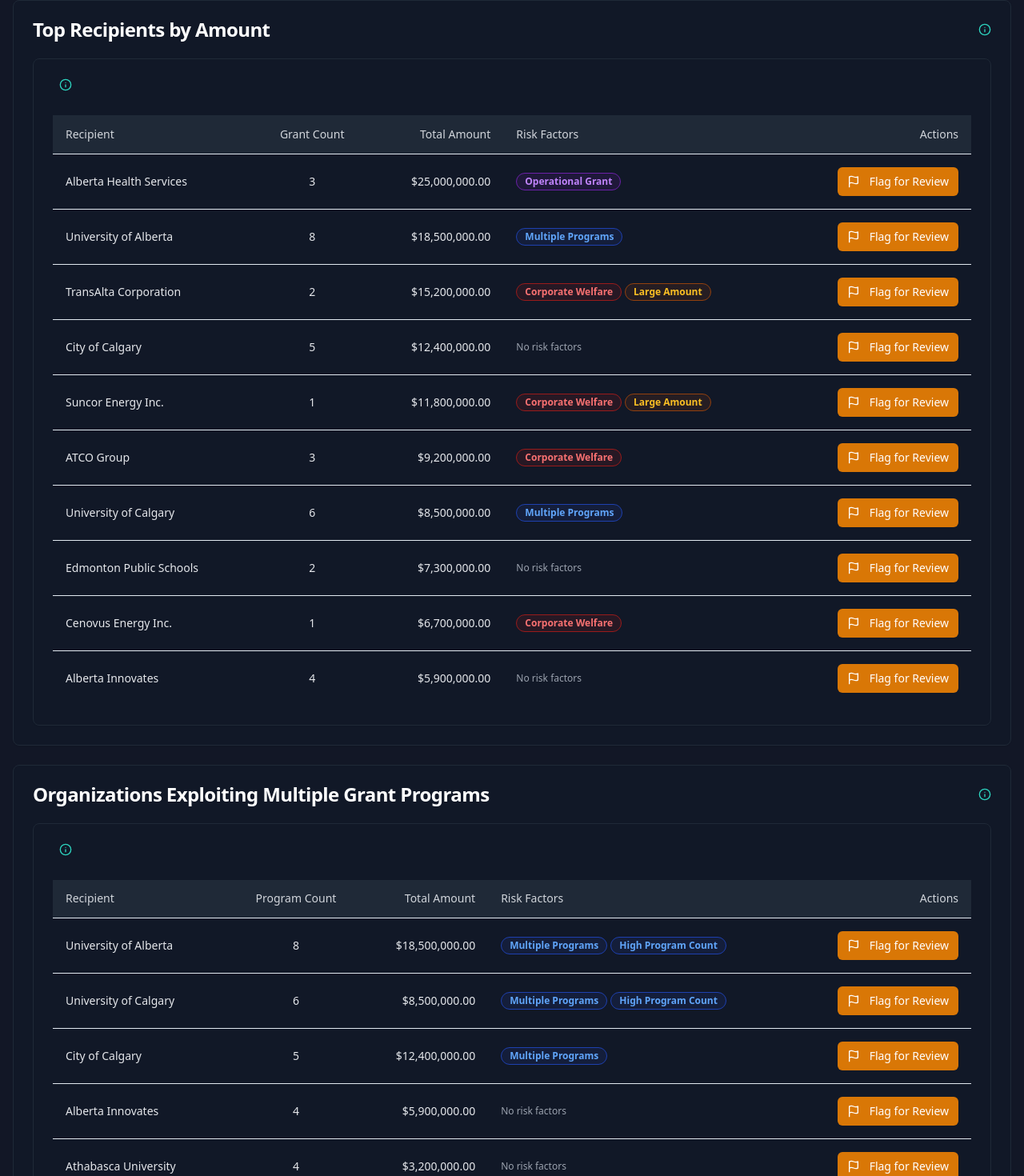
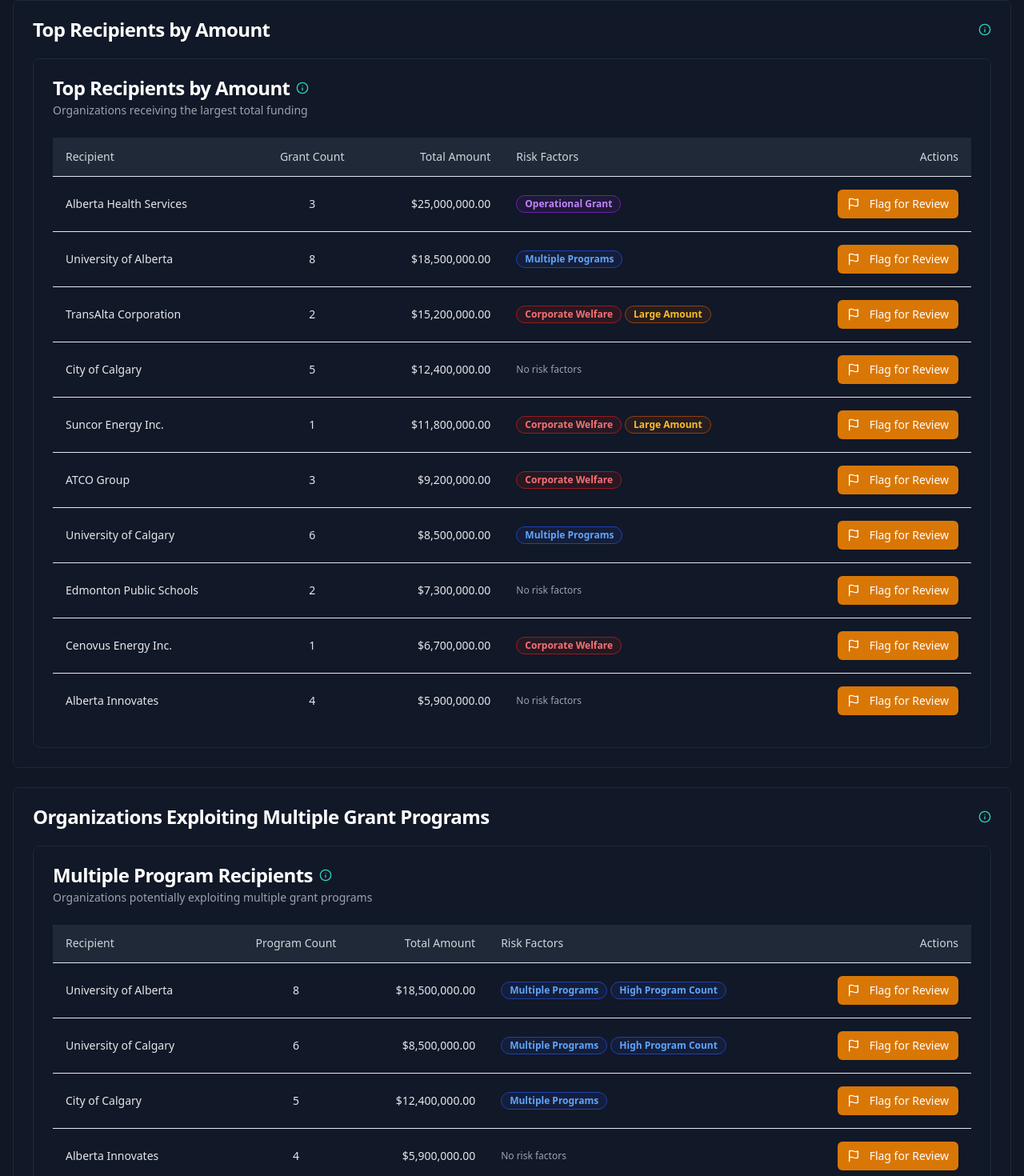
Before and after one commit to Hadi2525/alberta-spends-85, a React (Vite) app: page / in a window 1280 px wide. Shown: the part 1360-2830 px from the top of the page at 80% size. Built offline with nearby package versions, Linux system fonts and the light colour scheme.

Commit message:
Fix: Pass props to TopRecipientsTable and DataQualityCard
Pass the correct props to the TopRecipientsTable and DataQualityCard components to resolve the type errors.

```diff
--- a/src/components/Dashboard.tsx
+++ b/src/components/Dashboard.tsx
@@ -1,4 +1,3 @@
-
 import { useState, useEffect } from "react";
 import { Card, CardContent, CardHeader, CardTitle } from "@/components/ui/card";
 import { Bar, Line, Pie, Cell, XAxis, YAxis, CartesianGrid, Tooltip, Legend, ResponsiveContainer, BarChart, LineChart, PieChart } from "recharts";
@@ -58,7 +57,6 @@ const topRecipientsByProgramCount = [
   { id: "20", name: "SAIT", programCount: 3, totalAmount: 2200000, isFlagged: false, riskFactors: [] }
 ];
 
-// Modified to better align with corporate welfare analysis
 const programSpendingData = [
   { name: "Healthcare Infrastructure", value: 32500000, color: "#4338ca", riskLevel: "low" },
   { name: "Education Grants", value: 26800000, color: "#6d28d9", riskLevel: "low" },
@@ -85,7 +83,7 @@ const Dashboard = () => {
   const [searchQuery, setSearchQuery] = useState("");
   const [visualizationTab, setVisualizationTab] = useState("ministry");
   const [reviewListItems, setReviewListItems] = useState<any[]>([]);
-  const [isFilterExpanded, setIsFilterExpanded] = useState(true); // Always expanded
+  const [isFilterExpanded, setIsFilterExpanded] = useState(true);
   const [viewMode, setViewMode] = useState("dashboard");
   const { toast } = useToast();
 
@@ -165,7 +163,6 @@ const Dashboard = () => {
     compactDisplay: 'long'
   }).format(currentYearTotal);
 
-  // Generate ministry grant data when selectedMinistry changes
   useEffect(() => {
     if (selectedMinistry !== "ALL MINISTRIES") {
       console.log("Generating data for ministry:", selectedMinistry);
@@ -258,7 +255,6 @@ const Dashboard = () => {
   };
 
   const handleFlagRecipient = (id: string, flag: boolean) => {
-    // Update flagged status for recipients in both tables
     const updatedTopByAmount = topRecipientsByAmount.map(recipient =>
       recipient.id === id ? { ...recipient, isFlagged: flag } : recipient
     );
@@ -688,7 +684,10 @@ const Dashboard = () => {
           </CardHeader>
           <CardContent>
             <TopRecipientsTable
+              title="Top Recipients by Amount"
+              subtitle="Organizations receiving the largest total funding"
               recipients={topRecipientsByAmount}
+              onFlagRecipient={handleFlagRecipient}
               addToReviewList={addToReviewList}
               reviewListItems={reviewListItems}
               type="amount"
@@ -713,7 +712,10 @@ const Dashboard = () => {
           </CardHeader>
           <CardContent>
             <TopRecipientsTable
+              title="Multiple Program Recipients"
+              subtitle="Organizations potentially exploiting multiple grant programs"
               recipients={topRecipientsByProgramCount}
+              onFlagRecipient={handleFlagRecipient}
               addToReviewList={addToReviewList}
               reviewListItems={reviewListItems}
               type="programCount"
@@ -725,6 +727,8 @@ const Dashboard = () => {
       <div className="grid grid-cols-1 gap-6">
         <DataQualityCard
           issuesByField={dataQualityIssues}
+          flaggedItemsCount={reviewListItems.length}
+          onReviewList={() => setViewMode("review-list")}
           corporateWelfarePrograms={corporateWelfarePrograms}
           multipleGrantRecipients={multipleGrantRecipients}
         />
--- a/src/components/DataQualityCard.tsx
+++ b/src/components/DataQualityCard.tsx
@@ -13,12 +13,29 @@ interface DataQualityIssue {
   percentage: number;
 }
 
+// Added interfaces for the new props
+interface MultipleGrantRecipient {
+  recipient: string;
+  count: number;
+}
+
+interface Grant {
+  recipient: string;
+  ministry: string;
+  program: string;
+  amount: number;
+  [key: string]: any;
+}
+
 interface DataQualityCardProps {
   totalRecords?: number;
   issuesCount?: number;
   issuesByField: DataQualityIssue[];
   flaggedItemsCount?: number;
   onReviewList?: () => void;
+  // Add the missing props
+  corporateWelfarePrograms?: Grant[];
+  multipleGrantRecipients?: MultipleGrantRecipient[];
 }
 
 const DataQualityCard = ({
@@ -26,7 +43,10 @@ const DataQualityCard = ({
   issuesCount = 318,
   issuesByField,
   flaggedItemsCount = 0,
-  onReviewList
+  onReviewList,
+  // Include the new props with defaults
+  corporateWelfarePrograms = [],
+  multipleGrantRecipients = []
 }: DataQualityCardProps) => {
   const issuePercentage = (issuesCount / totalRecords) * 100;
   const hasWarning = issuePercentage > 10;
--- a/src/components/TopRecipientsTable.tsx
+++ b/src/components/TopRecipientsTable.tsx
@@ -19,12 +19,13 @@ interface Recipient {
 }
 
 interface TopRecipientsTableProps {
-  title: string;
-  subtitle: string;
+  title?: string;
+  subtitle?: string;
   recipients: Recipient[];
   type: 'amount' | 'programCount';
-  onFlagRecipient: (id: string, flag: boolean) => void;
+  onFlagRecipient?: (id: string, flag: boolean) => void;
   addToReviewList: (recipient: Recipient) => void;
+  reviewListItems?: any[]; // Added this missing prop
   flagButtonStyle?: string;
   flaggedButtonStyle?: string;
 }
@@ -36,6 +37,7 @@ const TopRecipientsTable = ({
   type,
   onFlagRecipient,
   addToReviewList,
+  reviewListItems = [], // Added with default
   flagButtonStyle = "bg-amber-600 hover:bg-amber-700 text-white",
   flaggedButtonStyle = "bg-green-600 hover:bg-green-700 text-white"
 }: TopRecipientsTableProps) => {
@@ -47,7 +49,9 @@ const TopRecipientsTable = ({
 
   const handleAddToReview = (recipient: Recipient) => {
     addToReviewList(recipient);
+    if (onFlagRecipient) {
       onFlagRecipient(recipient.id, true);
+    }
 
     toast({
       title: "Recipient Flagged",
@@ -56,7 +60,9 @@ const TopRecipientsTable = ({
   };
 
   const handleRemoveFlag = (recipient: Recipient, id: string) => {
+    if (onFlagRecipient) {
       onFlagRecipient(id, false);
+    }
 
     toast({
       title: "Flag Removed",
@@ -64,11 +70,17 @@ const TopRecipientsTable = ({
     });
   };
 
+  // Check if recipient is in review list to determine if it's flagged
+  const isInReviewList = (id: string): boolean => {
+    return reviewListItems.some(item => item.id === id);
+  };
+
   return (
     <Card className="bg-gray-900 border-gray-800">
       <CardHeader>
         <div className="flex items-center">
           <CardTitle className="text-white">{title}</CardTitle>
+          {subtitle && (
             <InfoTooltip
               className="ml-2"
               content={
@@ -78,8 +90,9 @@ const TopRecipientsTable = ({
                 </div>
               }
             />
+          )}
         </div>
-        <p className="text-sm text-gray-400">{subtitle}</p>
+        {subtitle && <p className="text-sm text-gray-400">{subtitle}</p>}
       </CardHeader>
       <CardContent>
         <Table>
@@ -125,7 +138,7 @@ const TopRecipientsTable = ({
                   </div>
                 </TableCell>
                 <TableCell className="text-right">
-                  {recipient.isFlagged ? (
+                  {recipient.isFlagged || isInReviewList(recipient.id) ? (
                     <Button
                       size="sm"
                       className={flaggedButtonStyle}
```
Lines whose indentation alone changed are shown as unchanged.
